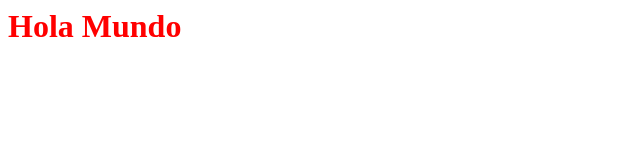
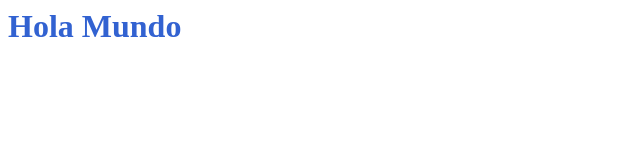
Before and after one commit to oupyne/proof, a plain HTML site: page index.html in a window 1280 px wide. Shown: the whole page, without its empty margins (0-640 px from the left). Drawn offline with Linux system fonts and the light colour scheme.

Commit message:
Update estilo.css

```diff
--- a/css/estilo.css
+++ b/css/estilo.css
@@ -1 +1 @@
-h1 { color: #FF0000; }
+h1 { color: #3262d1; }
```
